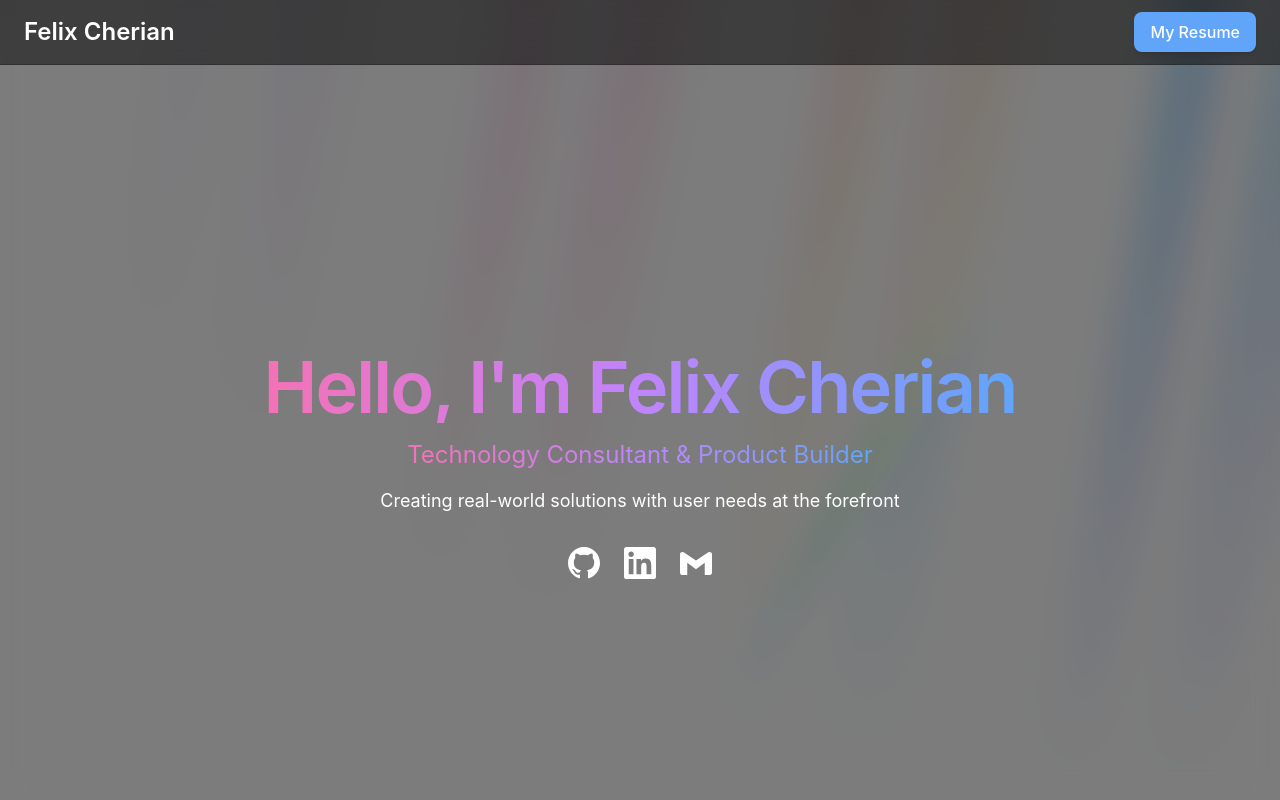
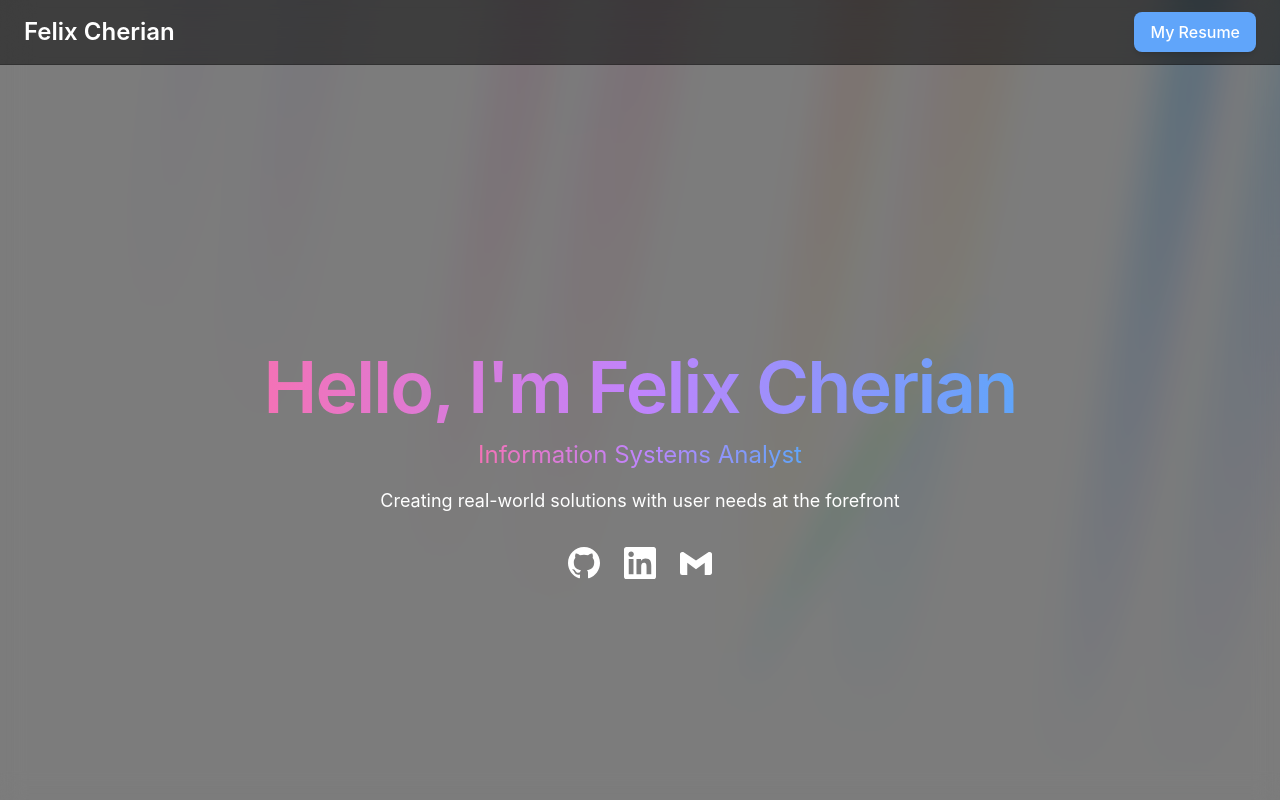
Before and after one commit to Flexinos7/my-portfolio, a Next.js app: page / in a window 1280 px wide. Shown: the top 800 px of the page. Built offline with nearby package versions, Linux system fonts and the light colour scheme.

Commit message:
Update portfolio content

```diff
--- a/app/components/AboutSection.tsx
+++ b/app/components/AboutSection.tsx
@@ -13,20 +13,15 @@ export default function AboutSection() {
             </h2>
             <div className="prose prose-lg text-white space-y-4">
   <p>
-                I&apos;m a passionate Digital Product Manager with a strong foundation in technology and user experience.
-                My journey in the tech world has been driven by a desire to create meaningful solutions that address
-                real user needs, especially ones that align with my passions.
+    I&apos;m an Information Systems Analyst and product-minded technology professional with a strong foundation in business systems, user experience, and technical problem-solving. My work is driven by a passion for building solutions that connect people, processes, and technology in a meaningful way.
   </p>
+
   <p>
-                With experience in both development and product thinking, I bridge the gap between technical
-                implementation and user-centered design. I believe that the best products are built when we
-                deeply understand the problems we&apos;re solving and the people we&apos;re solving them for.
+    Through my experience in product management, business analysis, and software-focused projects, I&apos;ve developed a strong ability to translate business needs into clear requirements, collaborate with technical teams, and support systems that improve how organizations operate. I&apos;m especially interested in the intersection of technology, operations, and user-centered design.
   </p>
+
   <p>
-              When I&apos;m not working on projects, you can find me exploring new places,
-               going to the gym, playing sports, or going to social events.
-               These type of adventures recharge me, which allow me to fuel ideas for my ideas to
-               create products.
+    I currently work as an Information Systems Analyst at Lockheed Martin, where I&apos;m continuing to grow in a technical business role while contributing to impactful, mission-driven work. Outside of work, you can usually find me at the gym, exploring new places, playing sports, or spending time with friends and family.
   </p>
 </div>
           </div>
--- a/app/components/ExperienceSection.tsx
+++ b/app/components/ExperienceSection.tsx
@@ -3,6 +3,14 @@
 import { motion } from 'framer-motion';
 
 const experiences = [
+  {
+    title: 'Information Systems Analyst',
+    company: 'Lockheed Martin',
+    period: 'Start Date Pending',
+    description:
+      'Accepted offer to work as an Information Systems Analyst supporting technical publications authoring tools within Lockheed Martin Aeronautics. I help troubleshoot system issues, maintain tool functionality, support documentation workflows, and communicate with technical and non-technical teams to ensure reliable information systems operations in a mission-driven aerospace and defense environment.',
+    skills: ['Technical Documentation', 'SQL', 'XML', 'Tableau', 'Java', 'C#',],
+  },
   {
     title: 'AI Evaluation Analyst (Contract)',
     company: 'Mercor',
@@ -10,6 +18,14 @@ const experiences = [
     description:
       'Evaluated and analyzed multimodal AI outputs across image, audio, and video datasets to assess model performance, alignment, and response accuracy against business-defined criteria while supporting AI model optimization initiatives.',
     skills: ['AI Evaluation', 'Data Analysis', 'Quality Assurance', 'Cross-Functional Collaboration'],
+  },
+  {
+    title: 'Business Systems Analyst',
+    company: 'Alpha Events & Decor',
+    period: 'Jan 2023 – August 2026',
+    description:
+      'Led digital transformation initiatives by coordinating development of an online wedding décor portal, collaborating with stakeholders to define business requirements and improve operational workflows across 450+ events.',
+    skills: ['Project Management', 'Stakeholder Communication', 'Process Improvement', 'Operations'],
   },
   {
     title: 'Organizer',
@@ -27,14 +43,7 @@ const experiences = [
       'Led strategic technology and community initiatives by coordinating collaboration between engineering, design, and operations teams while driving engagement through data-driven outreach strategies.',
     skills: ['Leadership', 'Product Strategy', 'Community Building', 'Cross-Functional Collaboration'],
   },
-  {
-    title: 'Event Planner',
-    company: 'Alpha Events & Decor',
-    period: 'Jan 2021 – May 2025',
-    description:
-      'Led digital transformation initiatives by coordinating development of an online wedding décor portal, collaborating with stakeholders to define business requirements and improve operational workflows across 450+ events.',
-    skills: ['Project Management', 'Stakeholder Communication', 'Process Improvement', 'Operations'],
-  },
+
 ];
 
 
--- a/app/components/Hero.tsx
+++ b/app/components/Hero.tsx
@@ -21,7 +21,7 @@ export default function Hero() {
           transition={{ duration: 0.8, delay: 0.4 }}
           className="text-xl md:text-2xl bg-clip-text bg-gradient-to-r from-pink-400 via-purple-400 to-blue-400 text-transparent mb-4"
         >
-          Technology Consultant & Product Builder
+          Information Systems Analyst
         </motion.p>
         <motion.p
           initial={{ y: 20, opacity: 0 }}
```
Also changed, not shown: 2 other files (tests, documents, lock files or other folders). Lines whose indentation alone changed are shown as unchanged.
